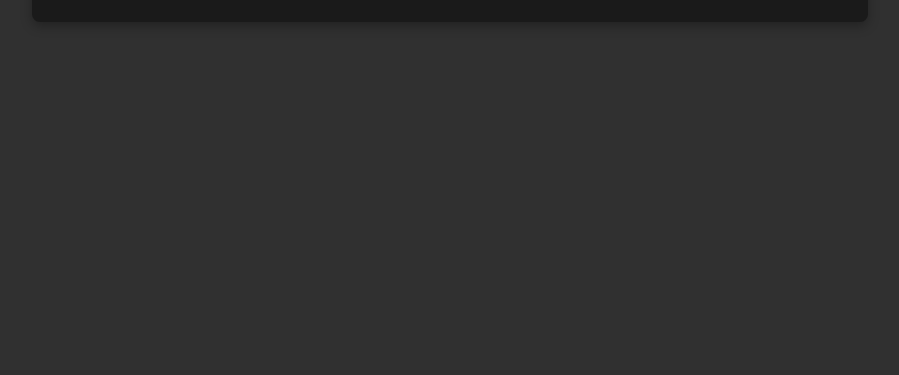
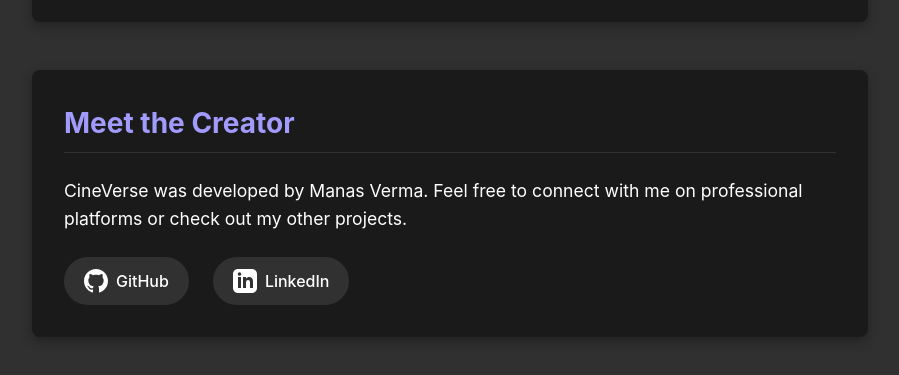
Before and after one commit to ManasVerma007/movie-app, a React (Vite) app: page /about in a window 1280 px wide. Shown: the part 1749-2124 px from the top of the page, without its empty margins (190-1089 px from the left). Before the commit the page ends 1883 px from the top, so only its background shows below. Built offline with nearby package versions, Linux system fonts and the light colour scheme; no server answers.

Commit message:
add about me section

```diff
--- a/src/css/About.css
+++ b/src/css/About.css
@@ -97,3 +97,46 @@
         font-size: 1rem;
     }
 }
+
+.social-links {
+    display: flex;
+    gap: 1.5rem;
+    margin-top: 1.5rem;
+  }
+
+  .social-link {
+    display: flex;
+    align-items: center;
+    gap: 0.5rem;
+    padding: 0.75rem 1.25rem;
+    background-color: rgba(255, 255, 255, 0.1);
+    border-radius: 50px;
+    color: #fff;
+    text-decoration: none;
+    transition: all 0.2s ease;
+  }
+
+  .social-link:hover {
+    background-color: rgba(255, 255, 255, 0.2);
+    transform: translateY(-3px);
+  }
+
+  .social-link svg {
+    transition: all 0.2s ease;
+  }
+
+  .social-link:hover svg {
+    fill: #a29bfe;
+  }
+
+  /* Responsive adjustments */
+  @media (max-width: 550px) {
+    .social-links {
+      flex-direction: column;
+      gap: 1rem;
+    }
+
+    .social-link {
+      justify-content: center;
+    }
+  }
--- a/src/pages/About.jsx
+++ b/src/pages/About.jsx
@@ -1,5 +1,5 @@
-import React from 'react';
-import '../css/About.css';
+import React from "react";
+import "../css/About.css";
 
 function About() {
   return (
@@ -9,9 +9,10 @@
       <section className="about-section">
         <h2>Our Mission</h2>
         <p>
-          CineVerse is designed to help movie enthusiasts discover, explore, and organize their
-          favorite films. Our platform provides an intuitive interface to search for movies,
-          view detailed information, and save your favorites for future reference.
+          CineVerse is designed to help movie enthusiasts discover, explore, and
+          organize their favorite films. Our platform provides an intuitive
+          interface to search for movies, view detailed information, and save
+          your favorites for future reference.
         </p>
       </section>
 
@@ -24,7 +25,8 @@
           </li>
           <li>
             <span className="feature-name">Detailed Information:</span>
-            View comprehensive details about movies including cast, trailers, and similar recommendations
+            View comprehensive details about movies including cast, trailers,
+            and similar recommendations
           </li>
           <li>
             <span className="feature-name">Favorites Collection:</span>
@@ -39,7 +41,10 @@
 
       <section className="about-section">
         <h2>Future Plans</h2>
-        <p>We're constantly working to improve CineVerse. Here's what we're planning to add:</p>
+        <p>
+          We're constantly working to improve CineVerse. Here's what we're
+          planning to add:
+        </p>
         <ul className="features-list">
           <li>User accounts and profiles</li>
           <li>Movie ratings and reviews</li>
@@ -53,10 +58,15 @@
       <section className="about-section attribution">
         <h2>Data Attribution</h2>
         <p>
-          This product uses the TMDB API but is not endorsed or certified by TMDB.
+          This product uses the TMDB API but is not endorsed or certified by
+          TMDB.
         </p>
         <div className="tmdb-attribution">
-          <a href="https://www.themoviedb.org/" target="_blank" rel="noopener noreferrer">
+          <a
+            href="https://www.themoviedb.org/"
+            target="_blank"
+            rel="noopener noreferrer"
+          >
             <img
               src="https://www.themoviedb.org/assets/2/v4/logos/v2/blue_short-8e7b30f73a4020692ccca9c88bafe5dcb6f8a62a4c6bc55cd9ba82bb2cd95f6c.svg"
               alt="TMDB Logo"
@@ -65,6 +75,50 @@
           </a>
         </div>
       </section>
+
+      <section className="about-section">
+        <h2>Meet the Creator</h2>
+        <p>
+          CineVerse was developed by Manas Verma. Feel free to connect with me
+          on professional platforms or check out my other projects.
+        </p>
+        <div className="social-links">
+          <a
+            href="https://github.com/ManasVerma007/movie-app"
+            target="_blank"
+            rel="noopener noreferrer"
+            className="social-link"
+          >
+            <svg
+              xmlns="http://www.w3.org/2000/svg"
+              width="24"
+              height="24"
+              viewBox="0 0 24 24"
+              fill="currentColor"
+            >
+              <path d="M12 0c-6.626 0-12 5.373-12 12 0 5.302 3.438 9.8 8.207 11.387.599.111.793-.261.793-.577v-2.234c-3.338.726-4.033-1.416-4.033-1.416-.546-1.387-1.333-1.756-1.333-1.756-1.089-.745.083-.729.083-.729 1.205.084 1.839 1.237 1.839 1.237 1.07 1.834 2.807 1.304 3.492.997.107-.775.418-1.305.762-1.604-2.665-.305-5.467-1.334-5.467-5.931 0-1.311.469-2.381 1.236-3.221-.124-.303-.535-1.524.117-3.176 0 0 1.008-.322 3.301 1.23.957-.266 1.983-.399 3.003-.404 1.02.005 2.047.138 3.006.404 2.291-1.552 3.297-1.23 3.297-1.23.653 1.653.242 2.874.118 3.176.77.84 1.235 1.911 1.235 3.221 0 4.609-2.807 5.624-5.479 5.921.43.372.823 1.102.823 2.222v3.293c0 .319.192.694.801.576 4.765-1.589 8.199-6.086 8.199-11.386 0-6.627-5.373-12-12-12z" />
+            </svg>
+            GitHub
+          </a>
+          <a
+            href="https://linkedin.com/in/manasverhttps://www.linkedin.com/in/manas-verma-0000ba227/"
+            target="_blank"
+            rel="noopener noreferrer"
+            className="social-link"
+          >
+            <svg
+              xmlns="http://www.w3.org/2000/svg"
+              width="24"
+              height="24"
+              viewBox="0 0 24 24"
+              fill="currentColor"
+            >
+              <path d="M19 0h-14c-2.761 0-5 2.239-5 5v14c0 2.761 2.239 5 5 5h14c2.762 0 5-2.239 5-5v-14c0-2.761-2.238-5-5-5zm-11 19h-3v-11h3v11zm-1.5-12.268c-.966 0-1.75-.79-1.75-1.764s.784-1.764 1.75-1.764 1.75.79 1.75 1.764-.783 1.764-1.75 1.764zm13.5 12.268h-3v-5.604c0-3.368-4-3.113-4 0v5.604h-3v-11h3v1.765c1.396-2.586 7-2.777 7 2.476v6.759z" />
+            </svg>
+            LinkedIn
+          </a>
+        </div>
+      </section>
     </div>
   );
 }
```
